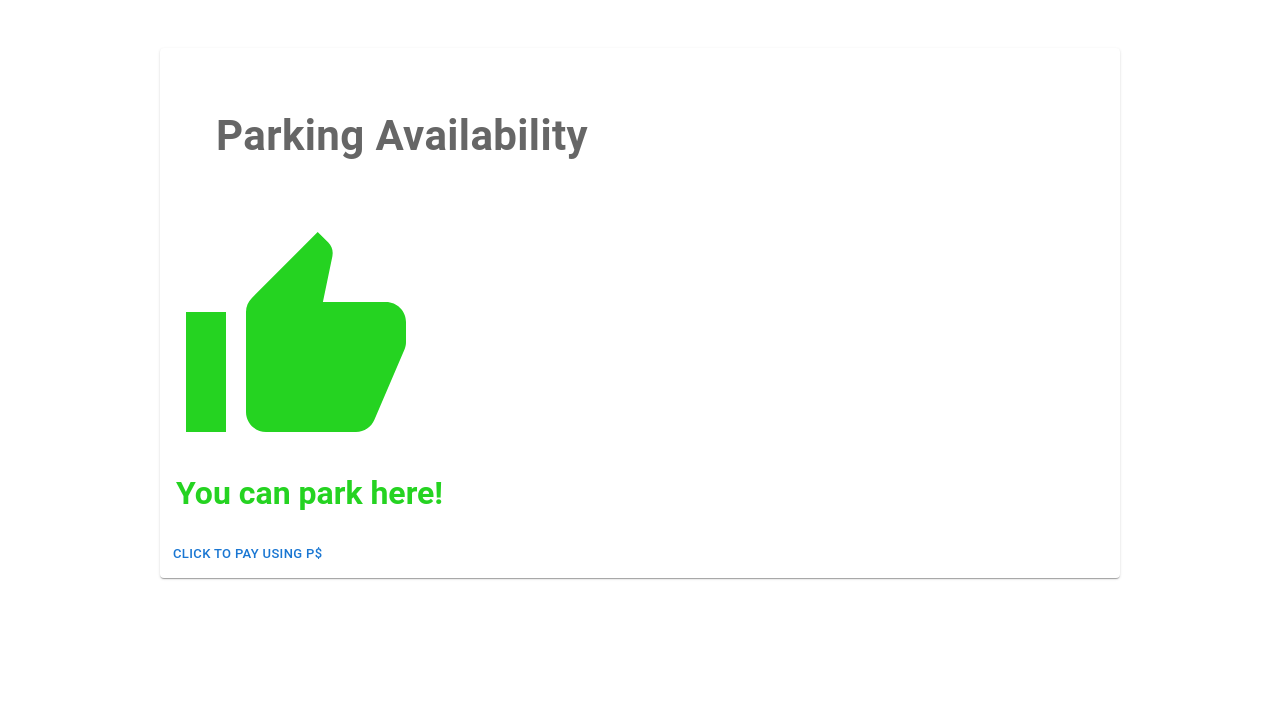
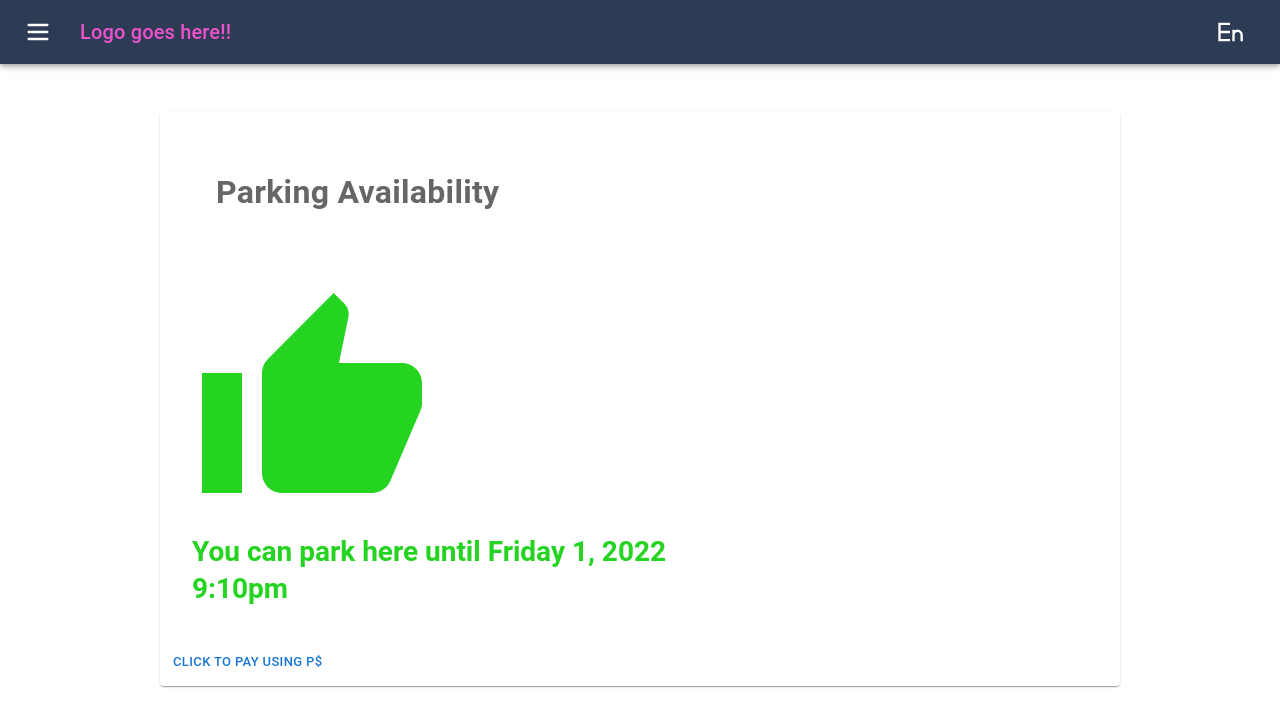
Before and after one commit to c0rnkrump3t/Park-EZ, a React (Create React App) app: page /available in a window 1280 px wide. Shown: the top 726 px of the page. Built offline with nearby package versions, Linux system fonts and the light colour scheme.

Commit message:
added nav bar with lang options

```diff
--- a/src/components/AvailableParking.js
+++ b/src/components/AvailableParking.js
@@ -8,11 +8,13 @@ import Typography from '@mui/material/Typography';
 import Grid from '@mui/material/Grid';
 import { MdThumbUp } from "react-icons/md";
 import '../css/AvailableParking.css'
-
+import NavBar from './NavBar';
 
 
 export default function AvailableParkingSpot() {
   return (
+    <div>
+      <NavBar />
     <Box   pt={6}>
     <Grid container
                     spacing={0}
@@ -22,14 +24,19 @@ export default function AvailableParkingSpot() {
                     >
     <Card sx={{width: '75%', minWidth: 275 }}>
       <CardContent>
-        <Typography sx={{ fontSize: 42, padding: 5, fontWeight: 'bold' }} color="text.secondary" gutterBottom >
+        <Typography sx={{ fontSize: 32, padding: 5, fontWeight: 'bold' }} color="text.secondary" gutterBottom >
           Parking Availability
         </Typography>
-        <Typography  variant="h5" component="div" sx={{fontSize:32, fontWeight: 'bold', color:'#25d321'}}>
+        <Typography  variant="h5" component="div" sx={{ padding: 2, fontSize:28, fontWeight: 'bold', color:'#25d321'}}>
 
-        <MdThumbUp className="ThumbsUp"/>
+        <MdThumbUp
+         className="ThumbsUp"
 
-        <div>You can park here! </div>
+ />
+
+        <div>You can park here until Friday 1, 2022 </div>
+        <div>9:10pm </div>
+
         </Typography>
 
 
@@ -40,5 +47,7 @@ export default function AvailableParkingSpot() {
     </Card>
     </Grid>
     </Box>
+    </div>
+
   );
 }
--- /dev/null
+++ b/src/components/NavBar.js
@@ -0,0 +1,85 @@
+import * as React from 'react';
+import AppBar from '@mui/material/AppBar';
+import Box from '@mui/material/Box';
+import Toolbar from '@mui/material/Toolbar';
+import Typography from '@mui/material/Typography';
+import IconButton from '@mui/material/IconButton';
+import MenuItem from '@mui/material/MenuItem';
+import Menu from '@mui/material/Menu';
+import { HiOutlineMenu } from "react-icons/hi";
+import { RiEnglishInput } from "react-icons/ri";
+
+
+
+
+export default function NavBar() {
+  const [auth, setAuth] = React.useState(true);
+  const [anchorEl, setAnchorEl] = React.useState(null);
+
+  const handleChange = (event) => {
+    setAuth(event.target.checked);
+  };
+
+  const handleMenu = (event) => {
+    setAnchorEl(event.currentTarget);
+  };
+
+  const handleClose = () => {
+    setAnchorEl(null);
+  };
+
+  return (
+    <Box sx={{ flexGrow: 1 }}>
+      <AppBar position="static" style={{ background: '#2E3B55'}} >
+        <Toolbar >
+          <IconButton
+            size="large"
+            edge="start"
+            color="inherit"
+            aria-label="menu"
+            sx={{ mr: 2 }}
+          >
+            <HiOutlineMenu />
+          </IconButton>
+          <Typography color= "#eb52cc " variant="h6" component="div" sx={{ flexGrow: 1 }}>
+            Logo goes here!!
+          </Typography>
+          {auth && (
+            <div>
+              <IconButton
+                size="large"
+                aria-label="account of current user"
+                aria-controls="menu-appbar"
+                aria-haspopup="true"
+                onClick={handleMenu}
+                color="inherit"
+              >
+                <RiEnglishInput />
+              </IconButton>
+              <Menu
+                id="menu-appbar"
+                anchorEl={anchorEl}
+                anchorOrigin={{
+                  vertical: 'top',
+                  horizontal: 'right',
+                }}
+                keepMounted
+                transformOrigin={{
+                  vertical: 'top',
+                  horizontal: 'right',
+                }}
+                open={Boolean(anchorEl)}
+                onClose={handleClose}
+              >
+                <MenuItem onClick={handleClose}>English</MenuItem>
+                <MenuItem onClick={handleClose}>French</MenuItem>
+                <MenuItem onClick={handleClose}>More</MenuItem>
+
+              </Menu>
+            </div>
+          )}
+        </Toolbar>
+      </AppBar>
+    </Box>
+  );
+}
--- a/src/css/AvailableParking.css
+++ b/src/css/AvailableParking.css
@@ -2,4 +2,6 @@
     width:30vmin;
     height: 30vmin;
     pointer-events: none;
+    margin-left: auto;
+    margin-right: auto;
 }
```
